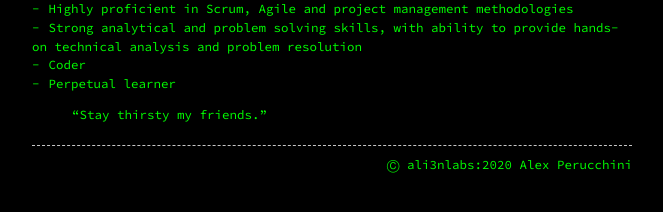
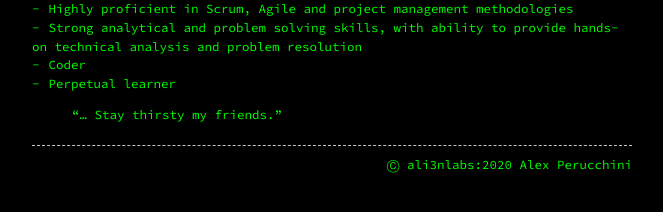
Before and after one commit to AlexPerucchini/AlexPerucchini.github.io, a Jekyll site: the page built from about.md, in a window 1280 px wide. Shown: the part 301-513 px from the top of the page, without its empty margins (308-971 px from the left). Built offline with Jekyll 4.4.1, drawn with Linux system fonts in a browser that asks for light colours.

Commit message:
minor edit

```diff
--- a/about.md
+++ b/about.md
@@ -16,4 +16,4 @@ I am a passionate technologist with over twenty years of experience in the Infor
 - Coder
 - Perpetual learner
 
-> “Stay thirsty my friends.”
+> “... Stay thirsty my friends.”
```
Also changed, not shown: 1 other file.
